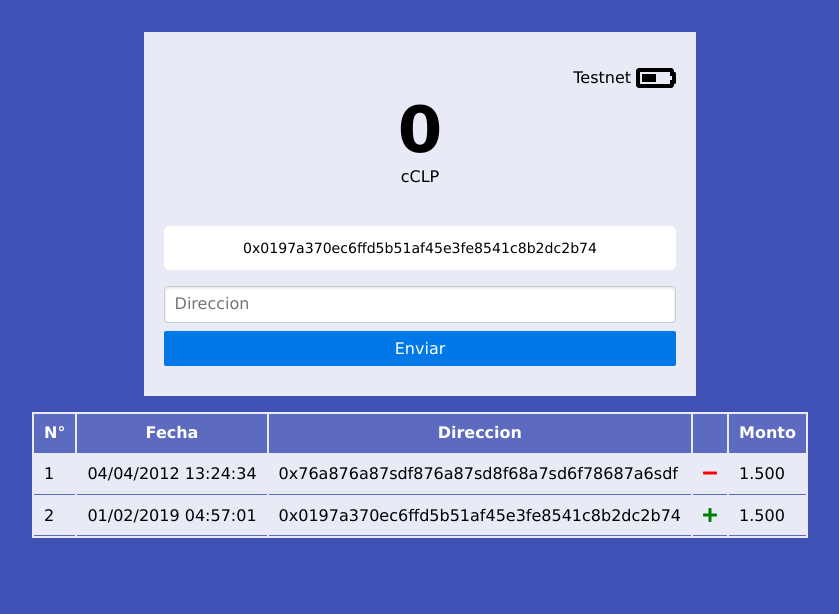
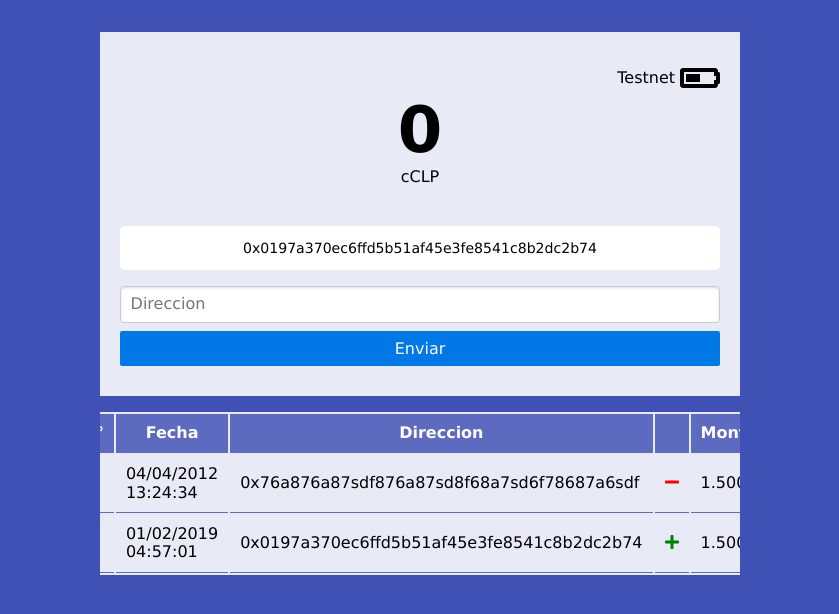
Before and after one commit to ajunge/cclp-wallet, a React (Create React App) app: page / in a window 1280 px wide. Shown: the top 614 px of the page, without its empty margins (220-1059 px from the left). Built offline with nearby package versions, Linux system fonts and the light colour scheme.

Commit message:
fix style

```diff
--- a/src/App.css
+++ b/src/App.css
@@ -4,3 +4,13 @@
   align-items: center;
   padding-top: 4vh;
 }
+
+.Main {
+  width: 100vw;
+}
+
+@media (min-width: 1280px) {
+  .Main {
+    width: 50vw;
+  }
+}
--- a/src/App.js
+++ b/src/App.js
@@ -7,8 +7,10 @@ class App extends Component {
   render() {
     return (
       <div className="App">
+        <div className="Main">
           <Wallet />
           <Transaction />
+        </div>
       </div>
     );
   }
--- a/src/components/Transactions.css
+++ b/src/components/Transactions.css
@@ -8,7 +8,7 @@
 }
 
 .Table {
-  background-color: #E8EAF6
+  background-color: #E8EAF6;
 }
 
 .TableHeader {
--- a/src/components/Wallet.css
+++ b/src/components/Wallet.css
@@ -1,7 +1,6 @@
 .Wallet {
   background-color: #E8EAF6;
   padding: 30px 20px;
-  width: 80vw;
   text-align: center;
 }
 
@@ -45,10 +44,6 @@
 }
 
 @media (min-width: 800px) {
-  .Wallet {
-    width: 40vw;
-  }
-
   .Address {
     font-size: 1.1vmax;
   }
--- a/src/index.css
+++ b/src/index.css
@@ -16,6 +16,10 @@ button {
   font-size: 4vh;
 }
 
+table {
+  width: 100%;
+}
+
 td, th {
   padding: 10px;
   border-bottom: 1px solid #5C6BC0;
```
